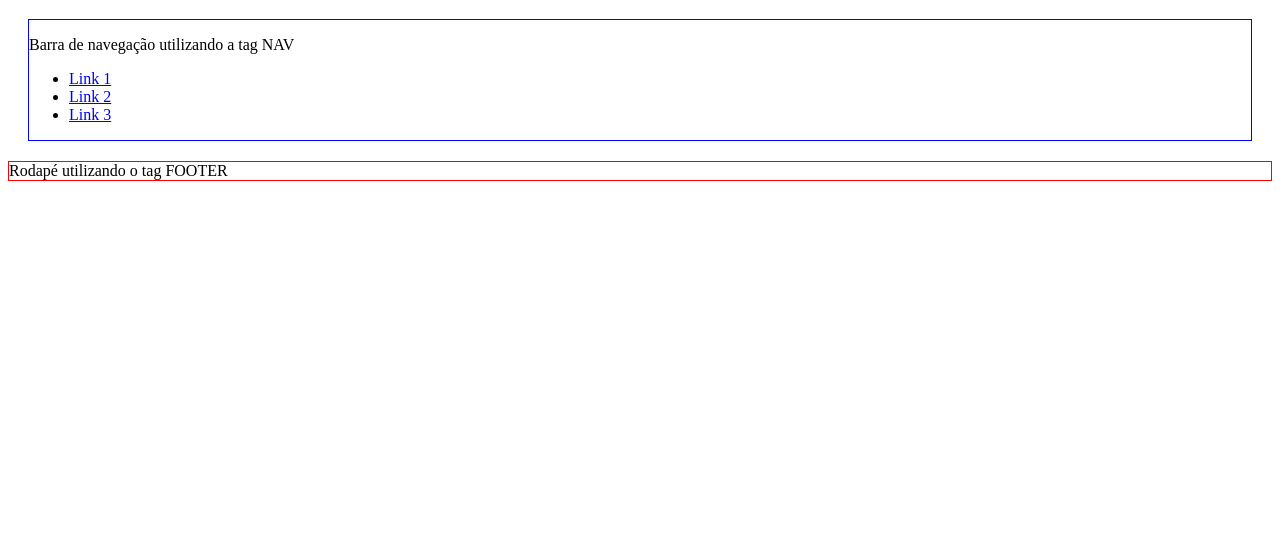
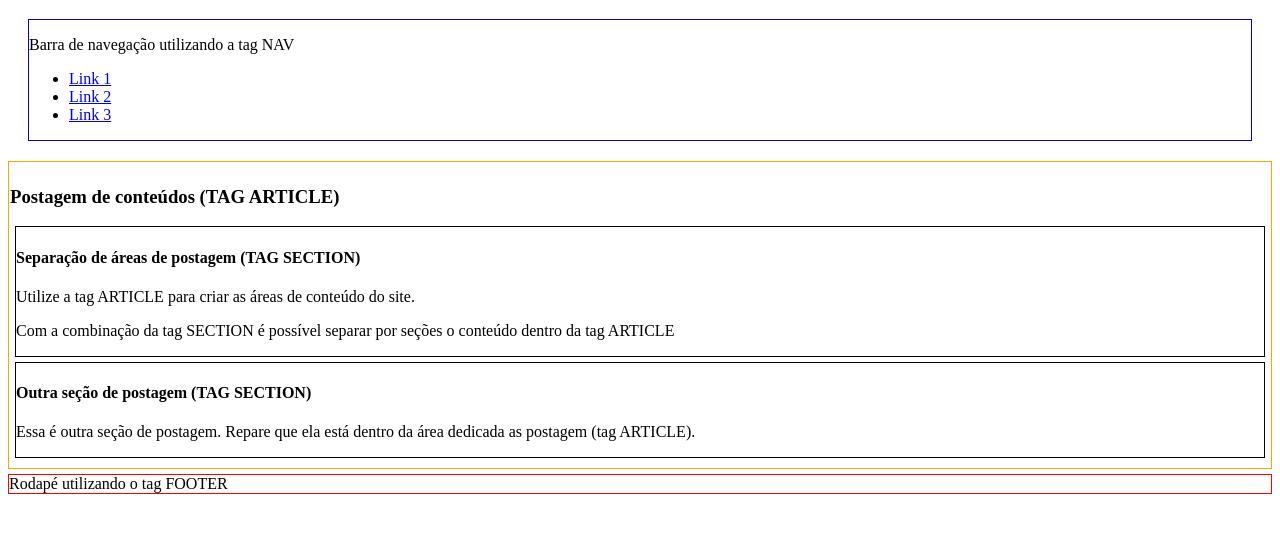
Before and after one commit to rdgbtto/estudos-web, a plain HTML site: page index.html in a window 1280 px wide. Shown: the part 109-642 px from the top of the page. Drawn offline with Linux system fonts and the light colour scheme.

Commit message:
Estudo sobre novas tags Article, Section e implementação de compatibilidade com HTML 5 para navegadores antigos

```diff
--- a/index.html
+++ b/index.html
@@ -3,6 +3,11 @@
 <head>
   <title>Introdução HTML 5</title>
   <meta charset="utf-8">
+
+  <!--[if lt IE 9]>
+    <script src="js/html5shiv.js"></script>
+  <![endif]-->
+
 </head>
 <body>
   <header>
@@ -18,6 +23,20 @@
       <li><a href="#">Link 3</a></li>
     </ul>
   </nav>
+
+  <article>
+    <h3>Postagem de conteúdos (TAG ARTICLE)</h3>
+    <section>
+      <h4>Separação de áreas de postagem (TAG SECTION)</h4>
+      <p>Utilize a tag ARTICLE para criar as áreas de conteúdo do site.</p>
+      <p>Com a combinação da tag SECTION é possível separar por seções o conteúdo dentro da tag ARTICLE</p>
+    </section>
+
+    <section>
+      <h4>Outra seção de postagem (TAG SECTION)</h4>
+      <p>Essa é outra seção de postagem. Repare que ela está dentro da área dedicada as postagem (tag ARTICLE).</p>
+    </section>
+  </article>
 
   <footer>
     <span>Rodapé utilizando o tag FOOTER</span>
@@ -40,4 +59,14 @@
     border: 1px solid red;
     margin-top: 5px;
   }
+
+  article {
+    border: 1px solid orange;
+    padding: 5px 1px;
+  }
+
+  section {
+    border: 1px solid black;
+    margin: 5px;
+  }
 </style>
```
Also changed, not shown: js/html5shiv.js (added, +4 -0 lines).
